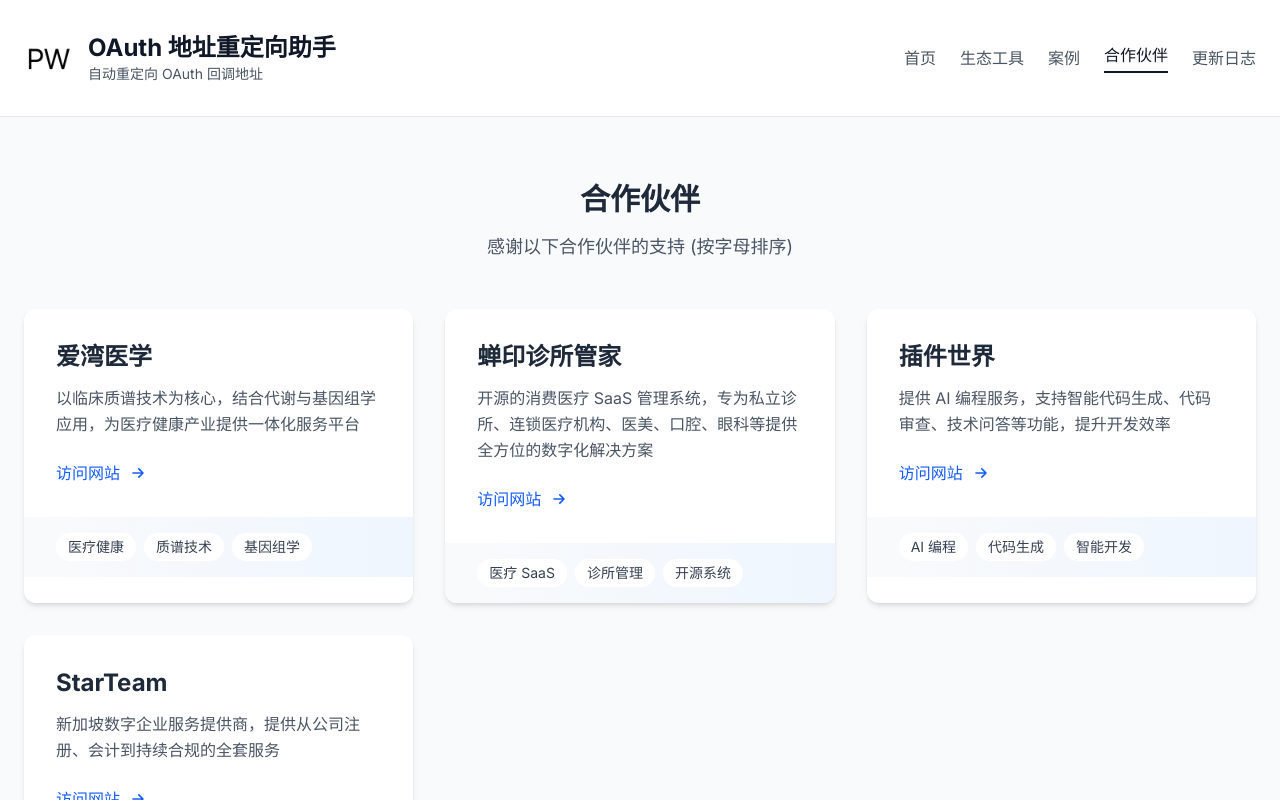
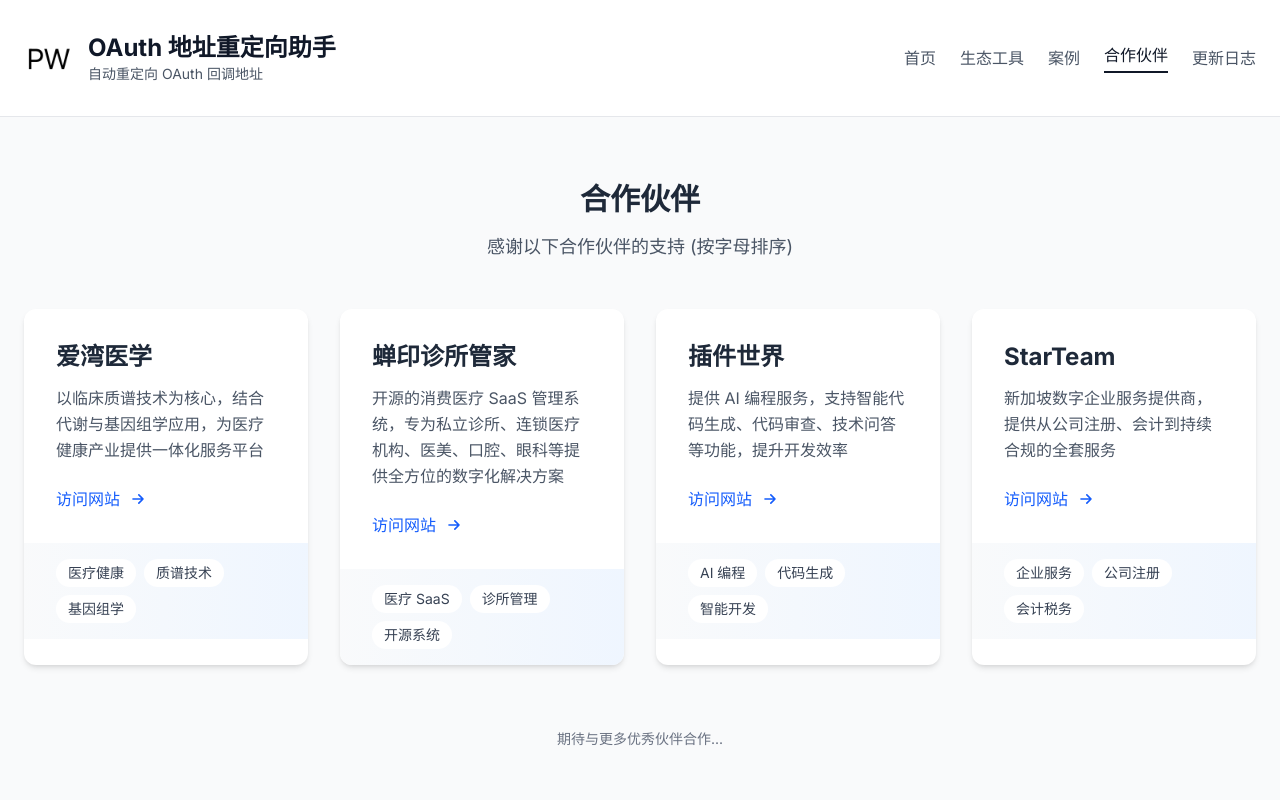
Before and after one commit to plugins-world/oauth-redirect-extension-download, a React (Vite) app: page /partners in a window 1280 px wide. Shown: the top 800 px of the page. Built offline with nearby package versions, Linux system fonts and the light colour scheme.

Commit message:
将合作伙伴布局从3列改为4列

```diff
--- a/src/pages/Partners.jsx
+++ b/src/pages/Partners.jsx
@@ -41,7 +41,7 @@
               <p className="text-base md:text-lg text-gray-600">感谢以下合作伙伴的支持 (按字母排序)</p>
             </div>
 
-            <div className="grid md:grid-cols-2 lg:grid-cols-3 gap-6 md:gap-8">
+            <div className="grid md:grid-cols-2 lg:grid-cols-4 gap-6 md:gap-8">
               {partners.map((partner) => (
                 <a
                   key={partner.name}
```
